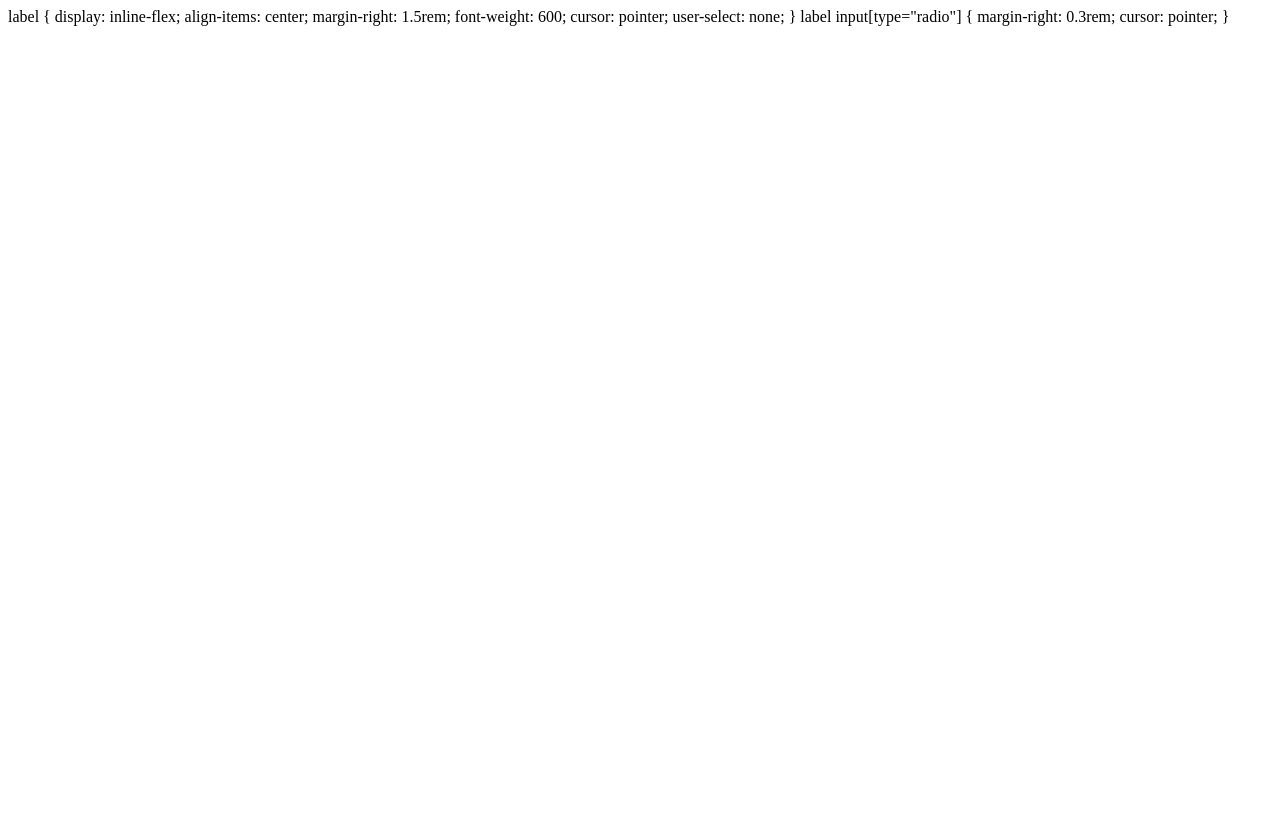
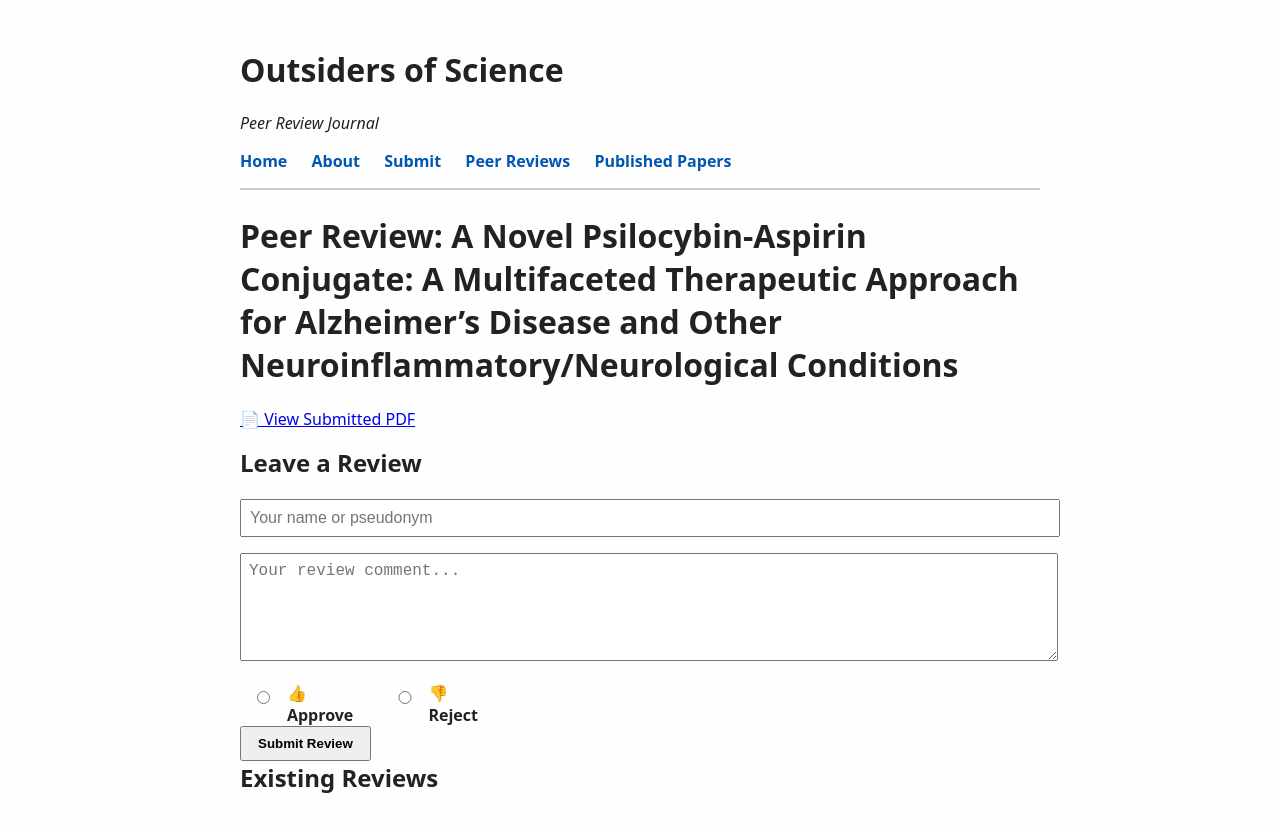
Before and after one commit to SVMeter84/outsiders-of-science-journal, a plain HTML site: page review-001.html in a window 1280 px wide. Before the commit the page ends 800 px from the top, so only its background shows below. Drawn offline with Linux system fonts and the light colour scheme; no server answers.

Commit message:
Update review-001.html

```diff
--- a/review-001.html
+++ b/review-001.html
@@ -1,4 +1,43 @@
-label {
+<!DOCTYPE html>
+<html lang="en">
+<head>
+  <meta charset="UTF-8" />
+  <meta name="viewport" content="width=device-width, initial-scale=1" />
+  <title>Review: A Novel Psilocybin-Aspirin Conjugate</title>
+  <style>
+    body {
+      font-family: system-ui, sans-serif;
+      max-width: 800px;
+      margin: 2rem auto;
+      padding: 1rem;
+      background: #fefefe;
+      color: #222;
+    }
+    header {
+      border-bottom: 2px solid #ccc;
+      margin-bottom: 1.5rem;
+      padding-bottom: 1rem;
+    }
+    nav a {
+      margin-right: 20px;
+      color: #0056b3;
+      text-decoration: none;
+      font-weight: bold;
+    }
+    nav a:hover {
+      text-decoration: underline;
+    }
+    h1, h2 {
+      margin-top: 0;
+    }
+    input, textarea {
+      width: 100%;
+      padding: 0.5rem;
+      margin-bottom: 1rem;
+      font-size: 1rem;
+    }
+    /* Fix radio buttons inline */
+    .radio-group label {
       display: inline-flex;
       align-items: center;
       margin-right: 1.5rem;
@@ -6,8 +45,115 @@ label {
       cursor: pointer;
       user-select: none;
     }
-
-label input[type="radio"] {
+    .radio-group label input[type="radio"] {
       margin-right: 0.3rem;
       cursor: pointer;
     }
+    button {
+      padding: 0.5rem 1rem;
+      font-weight: bold;
+      cursor: pointer;
+    }
+    .review {
+      border-top: 1px solid #ccc;
+      margin-top: 1.5rem;
+      padding-top: 1rem;
+    }
+  </style>
+</head>
+<body>
+  <header>
+    <h1>Outsiders of Science</h1>
+    <p><em>Peer Review Journal</em></p>
+    <nav>
+      <a href="index.html">Home</a>
+      <a href="about.html">About</a>
+      <a href="submit.html">Submit</a>
+      <a href="peer-review.html">Peer Reviews</a>
+      <a href="published.html">Published Papers</a>
+    </nav>
+  </header>
+
+  <main>
+    <h1>Peer Review: A Novel Psilocybin-Aspirin Conjugate: A Multifaceted Therapeutic Approach for Alzheimer’s Disease and Other Neuroinflammatory/Neurological Conditions</h1>
+
+    <p><a href="https://drive.google.com/file/d/1HLySzqTSs-NkER7QG7j8cU2b6zde_p3L/view?usp=sharing" target="_blank" rel="noopener noreferrer">📄 View Submitted PDF</a></p>
+
+    <h2>Leave a Review</h2>
+    <form id="reviewForm">
+      <input type="text" id="name" placeholder="Your name or pseudonym" required />
+      <textarea id="comment" rows="5" placeholder="Your review comment..." required></textarea>
+      <div class="radio-group">
+        <label><input type="radio" name="vote" value="up" required /> 👍 Approve</label>
+        <label><input type="radio" name="vote" value="down" required /> 👎 Reject</label>
+      </div>
+      <button type="submit">Submit Review</button>
+    </form>
+
+    <h2>Existing Reviews</h2>
+    <div id="reviews"></div>
+  </main>
+
+  <script type="module">
+    import { initializeApp } from "https://www.gstatic.com/firebasejs/10.7.0/firebase-app.js";
+    import {
+      getFirestore,
+      collection,
+      addDoc,
+      query,
+      where,
+      getDocs,
+    } from "https://www.gstatic.com/firebasejs/10.7.0/firebase-firestore.js";
+
+    const firebaseConfig = {
+      apiKey: "AIzaSyBADqaWgXIyFvNDn1QSuFIE-Gez0DAw048",
+      authDomain: "outsiders-journal.firebaseapp.com",
+      projectId: "outsiders-journal",
+      storageBucket: "outsiders-journal.firebasestorage.app",
+      messagingSenderId: "448715232938",
+      appId: "1:448715232938:web:0cc0cc726e585849d7a2d3",
+      measurementId: "G-HQQ5MXFSTJ",
+    };
+
+    const app = initializeApp(firebaseConfig);
+    const db = getFirestore(app);
+
+    const form = document.getElementById("reviewForm");
+    form.addEventListener("submit", async (e) => {
+      e.preventDefault();
+      const name = document.getElementById("name").value.trim();
+      const comment = document.getElementById("comment").value.trim();
+      const vote = document.querySelector('input[name="vote"]:checked').value;
+
+      if (!name || !comment || !vote) return;
+
+      await addDoc(collection(db, "peer_reviews"), {
+        paperId: "001",
+        name,
+        comment,
+        vote,
+        timestamp: Date.now(),
+      });
+
+      form.reset();
+      loadReviews();
+    });
+
+    async function loadReviews() {
+      const reviewsDiv = document.getElementById("reviews");
+      reviewsDiv.innerHTML = "";
+      const q = query(collection(db, "peer_reviews"), where("paperId", "==", "001"));
+      const querySnapshot = await getDocs(q);
+      querySnapshot.forEach((doc) => {
+        const r = doc.data();
+        const div = document.createElement("div");
+        div.className = "review";
+        div.innerHTML = `<strong>${r.name}</strong> (${r.vote === "up" ? "👍 Approved" : "👎 Rejected"})<br><p>${r.comment}</p>`;
+        reviewsDiv.appendChild(div);
+      });
+    }
+
+    loadReviews();
+  </script>
+</body>
+</html>
```
Lines whose indentation alone changed are shown as unchanged.
